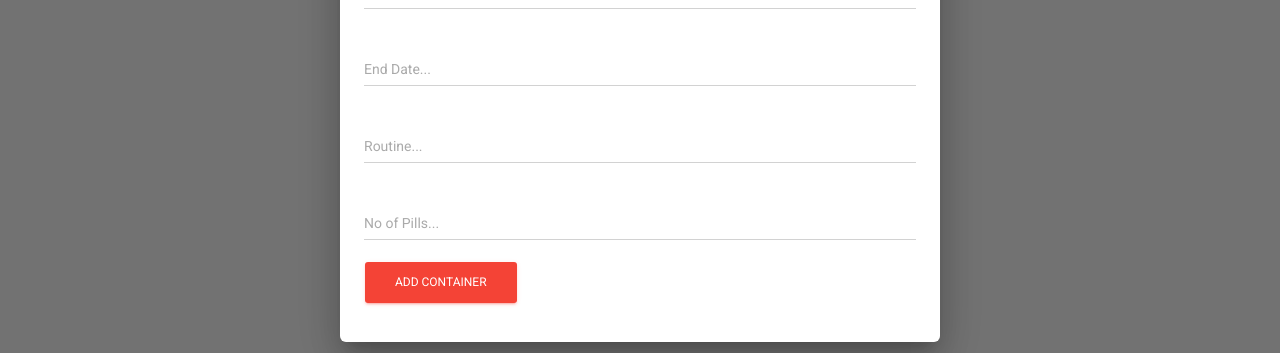
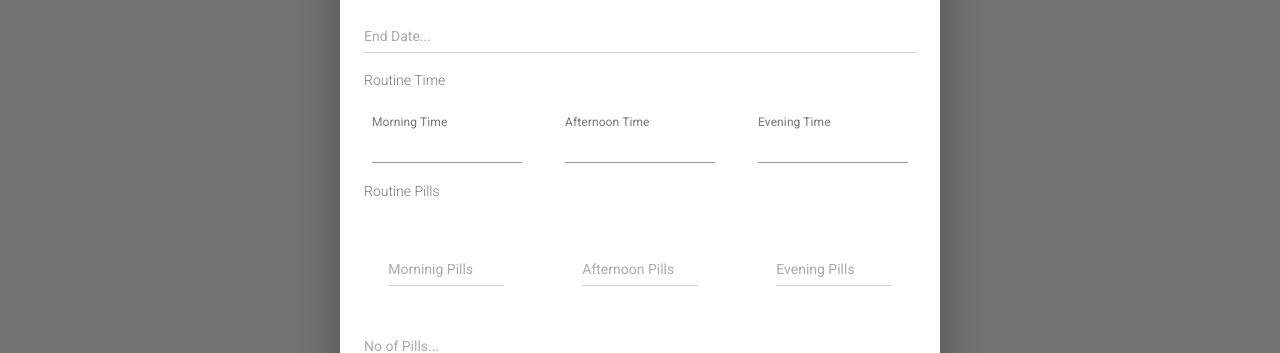
Before and after one commit to cepdnaclk/e16-3yp-smart-pill-manager, a React (Create React App) app in the folder frontend/: page /containers in a window 1280 px wide. Both pictures are taken after a click on the button "ADD CONTAINER". Shown: the part 392-745 px from the top of the page. Built offline with nearby package versions, Linux system fonts and the light colour scheme; no server answers.

Commit message:
edit package.json file to deploy in aws

```diff
--- a/frontend/package.json
+++ b/frontend/package.json
@@ -4,6 +4,7 @@
   "description": "Material Kit React. Coded by Creative Tim",
   "private": true,
   "main": "src/index.js",
+  "homepage": "/",
   "dependencies": {
     "@material-ui/core": "4.10.0",
     "@material-ui/icons": "4.9.1",
--- a/frontend/src/views/ContainersPage/AddContainer.js
+++ b/frontend/src/views/ContainersPage/AddContainer.js
@@ -21,8 +21,13 @@ import Button from "components/CustomButtons/Button.js";
 
 import CustomInput from "components/CustomInput/CustomInput";
 import PatientSelect from "./PatientSelect";
+import RoutineSelect from "./RoutineSelect";
+import RoutineTimer from "./RoutineTimer";
+import TextField from "@material-ui/core/TextField";
+import Grid from "@material-ui/core/Grid";
 
 import styles from "assets/jss/material-kit-react/views/componentsSections/javascriptStyles.js";
+import Muted from "components/Typography/Muted";
 
 const useStyles = makeStyles(styles);
 
@@ -41,7 +46,7 @@ export default function AddContainer() {
     patientID: Yup.string().required().min(2).max(50),
     medicine: Yup.string().required(),
     endDate: Yup.date().required(),
-    routine: Yup.string(),
+    morningPills: Yup.number(),
     noOfPills: Yup.number(),
   });
 
@@ -103,9 +108,15 @@ export default function AddContainer() {
                       patientID: "",
                       containerID: 0,
                       medicine: "",
-                      startDate: "",
-                      endDate: "",
-                      routine: "",
+                      startDate: Date.now(),
+                      endDate: Date.now(),
+                      morningTime: "",
+                      afternoonTime: "",
+                      eveningTime: "",
+                      morningPills: 0,
+                      afternoonPills: 0,
+                      eveningPills: 0,
+
                       noOfPills: 0,
                     }}
                     onSubmit={handleSubmit}
@@ -165,18 +176,69 @@ export default function AddContainer() {
                             autoComplete: "off",
                           }}
                         />
+                        <Muted>Routine Time</Muted>
+                        <br />
+                        <Grid container justify="space-between">
+                          <RoutineTimer
+                            label="Morning Time"
+                            onChange={handleChange("morningTime")}
+                          />
+                          <RoutineTimer
+                            label="Afternoon Time"
+                            onChange={handleChange("afternoonTime")}
+                          />
+                          <RoutineTimer
+                            label="Evening Time"
+                            onChange={handleChange("eveningTime")}
+                          />
+                        </Grid>
+                        <Muted>Routine Pills</Muted>
+                        <br />
+                        <GridContainer justify="space-around">
+                          <GridItem xs={12} sm={4} md={4} lg={3}>
                             <CustomInput
-                          labelText="Routine..."
-                          id="routine"
+                              labelText="Morninig Pills"
+                              id="mpills"
+                              inputProps={{
+                                type: "int",
+                                onChange: handleChange("morningPills"),
+                                autoComplete: "off",
+                              }}
+                              formControlProps={{
+                                fullWidth: true,
+                              }}
+                            />
+                          </GridItem>
+                          <GridItem xs={12} sm={4} md={4} lg={3}>
+                            <CustomInput
+                              labelText="Afternoon Pills"
+                              id="apills"
                               formControlProps={{
                                 fullWidth: true,
                               }}
                               inputProps={{
                                 type: "text",
-                            onChange: handleChange("routine"),
+                                onChange: handleChange("afternoonPills"),
                                 autoComplete: "off",
                               }}
                             />
+                          </GridItem>
+                          <GridItem xs={12} sm={4} md={4} lg={3}>
+                            <CustomInput
+                              labelText="Evening Pills"
+                              id="float"
+                              formControlProps={{
+                                fullWidth: true,
+                              }}
+                              inputProps={{
+                                type: "text",
+                                onChange: handleChange("eveningPills"),
+                                autoComplete: "off",
+                              }}
+                            />
+                          </GridItem>
+                        </GridContainer>
+
                         <CustomInput
                           labelText="No of Pills..."
                           id="noOfPills"
--- /dev/null
+++ b/frontend/src/views/ContainersPage/RoutineSelect.js
@@ -0,0 +1,119 @@
+import React from "react";
+import { makeStyles } from "@material-ui/core/styles";
+import InputLabel from "@material-ui/core/InputLabel";
+import MenuItem from "@material-ui/core/MenuItem";
+import FormHelperText from "@material-ui/core/FormHelperText";
+import FormControl from "@material-ui/core/FormControl";
+import Select from "@material-ui/core/Select";
+import Datetime from "react-datetime";
+
+const useStyles = makeStyles((theme) => ({
+  formControl: {
+    margin: theme.spacing(1),
+    minWidth: 120,
+  },
+  selectEmpty: {
+    marginTop: theme.spacing(2),
+  },
+}));
+
+export default function RoutineSelect() {
+  const classes = useStyles();
+  const [age, setAge] = React.useState("");
+
+  const handleChange = (event) => {
+    setAge(event.target.value);
+  };
+
+  return (
+    <div>
+      <FormControl className={classes.formControl}>
+        <InputLabel id="demo-simple-select-label">Morning Time</InputLabel>
+        <Select
+          labelId="demo-simple-select-label"
+          id="demo-simple-select"
+          value={age}
+          onChange={handleChange}
+        >
+          <MenuItem value={10}>Ten</MenuItem>
+          <MenuItem value={20}>Twenty</MenuItem>
+          <MenuItem value={30}>Thirty</MenuItem>
+        </Select>
+      </FormControl>
+      <FormControl className={classes.formControl}>
+        <InputLabel id="demo-simple-select-label">Afternoon Time</InputLabel>
+        <Select
+          labelId="demo-simple-select-label"
+          id="demo-simple-select"
+          value={age}
+          onChange={handleChange}
+        >
+          <MenuItem value={10}>Ten</MenuItem>
+          <MenuItem value={20}>Twenty</MenuItem>
+          <MenuItem value={30}>Thirty</MenuItem>
+        </Select>
+      </FormControl>
+      <FormControl className={classes.formControl}>
+        <InputLabel id="demo-simple-select-label">Evening Time</InputLabel>
+        <Datetime inputProps={{ placeholder: "Datetime Picker Here" }} />
+      </FormControl>
+
+      <FormControl className={classes.formControl}>
+        <InputLabel shrink id="demo-simple-select-placeholder-label-label">
+          Age
+        </InputLabel>
+        <Select
+          labelId="demo-simple-select-placeholder-label-label"
+          id="demo-simple-select-placeholder-label"
+          value={age}
+          onChange={handleChange}
+          displayEmpty
+          className={classes.selectEmpty}
+        >
+          <MenuItem value="">
+            <em>None</em>
+          </MenuItem>
+          <MenuItem value={10}>Ten</MenuItem>
+          <MenuItem value={20}>Twenty</MenuItem>
+          <MenuItem value={30}>Thirty</MenuItem>
+        </Select>
+        <FormHelperText>Label + placeholder</FormHelperText>
+      </FormControl>
+      <FormControl className={classes.formControl} disabled>
+        <InputLabel id="demo-simple-select-disabled-label">Name</InputLabel>
+        <Select
+          labelId="demo-simple-select-disabled-label"
+          id="demo-simple-select-disabled"
+          value={age}
+          onChange={handleChange}
+        >
+          <MenuItem value="">
+            <em>None</em>
+          </MenuItem>
+          <MenuItem value={10}>Ten</MenuItem>
+          <MenuItem value={20}>Twenty</MenuItem>
+          <MenuItem value={30}>Thirty</MenuItem>
+        </Select>
+        <FormHelperText>Disabled</FormHelperText>
+      </FormControl>
+      <FormControl className={classes.formControl} error>
+        <InputLabel id="demo-simple-select-error-label">Name</InputLabel>
+        <Select
+          labelId="demo-simple-select-error-label"
+          id="demo-simple-select-error"
+          value={age}
+          onChange={handleChange}
+          renderValue={(value) => `⚠️  - ${value}`}
+        >
+          <MenuItem value="">
+            <em>None</em>
+          </MenuItem>
+          <MenuItem value={10}>Ten</MenuItem>
+          <MenuItem value={20}>Twenty</MenuItem>
+          <MenuItem value={30}>Thirty</MenuItem>
+        </Select>
+        <FormHelperText>Error</FormHelperText>
+      </FormControl>
+    </div>
+  );
+}
--- /dev/null
+++ b/frontend/src/views/ContainersPage/RoutineTimer.js
@@ -0,0 +1,38 @@
+import React from "react";
+import { makeStyles } from "@material-ui/core/styles";
+import TextField from "@material-ui/core/TextField";
+
+const useStyles = makeStyles((theme) => ({
+  container: {
+    display: "flex",
+    flexWrap: "wrap",
+  },
+  textField: {
+    marginLeft: theme.spacing(1),
+    marginRight: theme.spacing(1),
+    width: 150,
+  },
+}));
+
+export default function RoutineTimer({ label, onChange }) {
+  const classes = useStyles();
+
+  return (
+    <form className={classes.container} noValidate>
+      <TextField
+        id="time"
+        label={label}
+        type="text"
+        defaultValue=""
+        className={classes.textField}
+        InputLabelProps={{
+          shrink: true,
+        }}
+        inputProps={{
+          step: 300, // 5 min
+          onChange: { onChange },
+        }}
+      />
+    </form>
+  );
+}
```
Also changed, not shown: 1 other file (tests, documents, lock files or other folders). Lines whose indentation alone changed are shown as unchanged.
